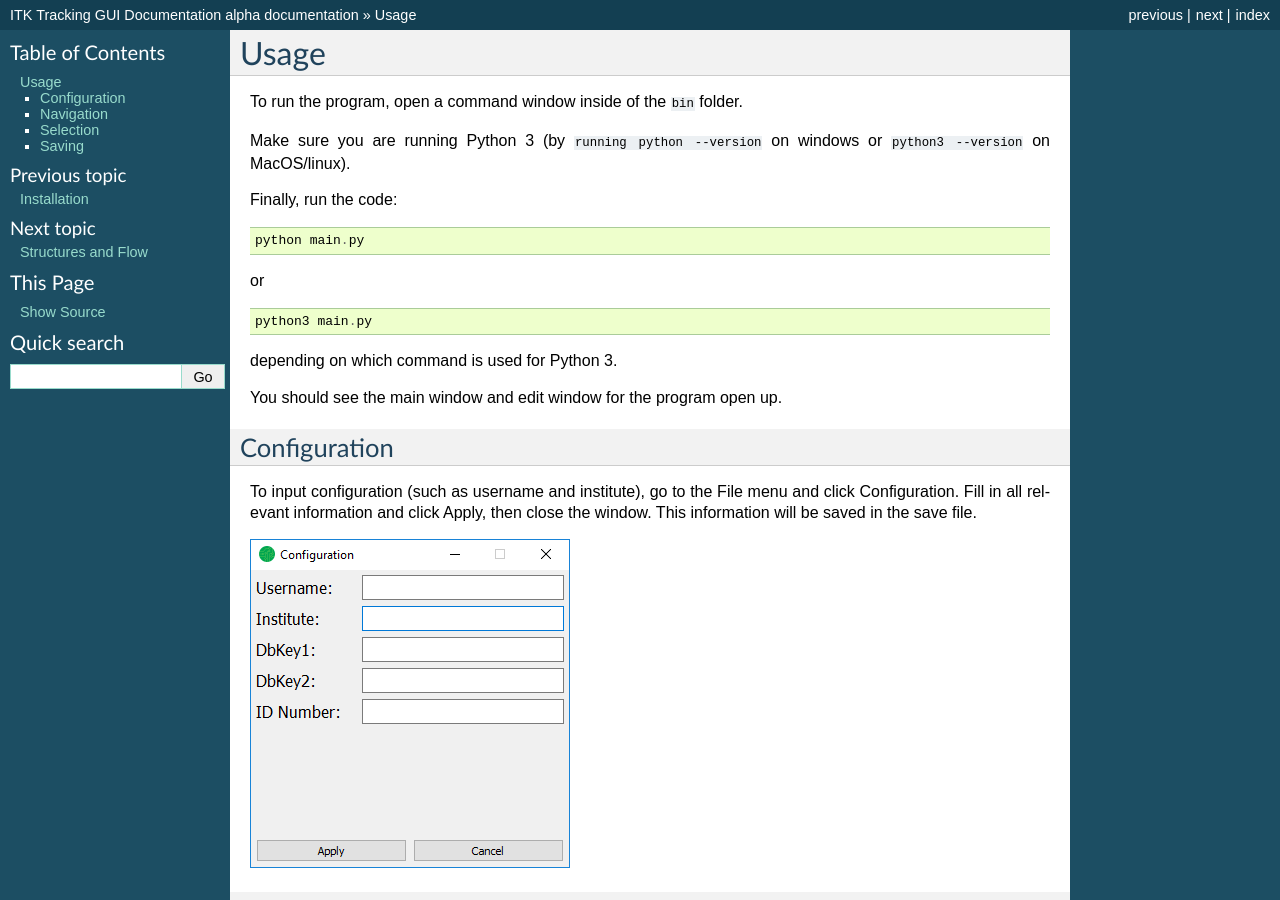
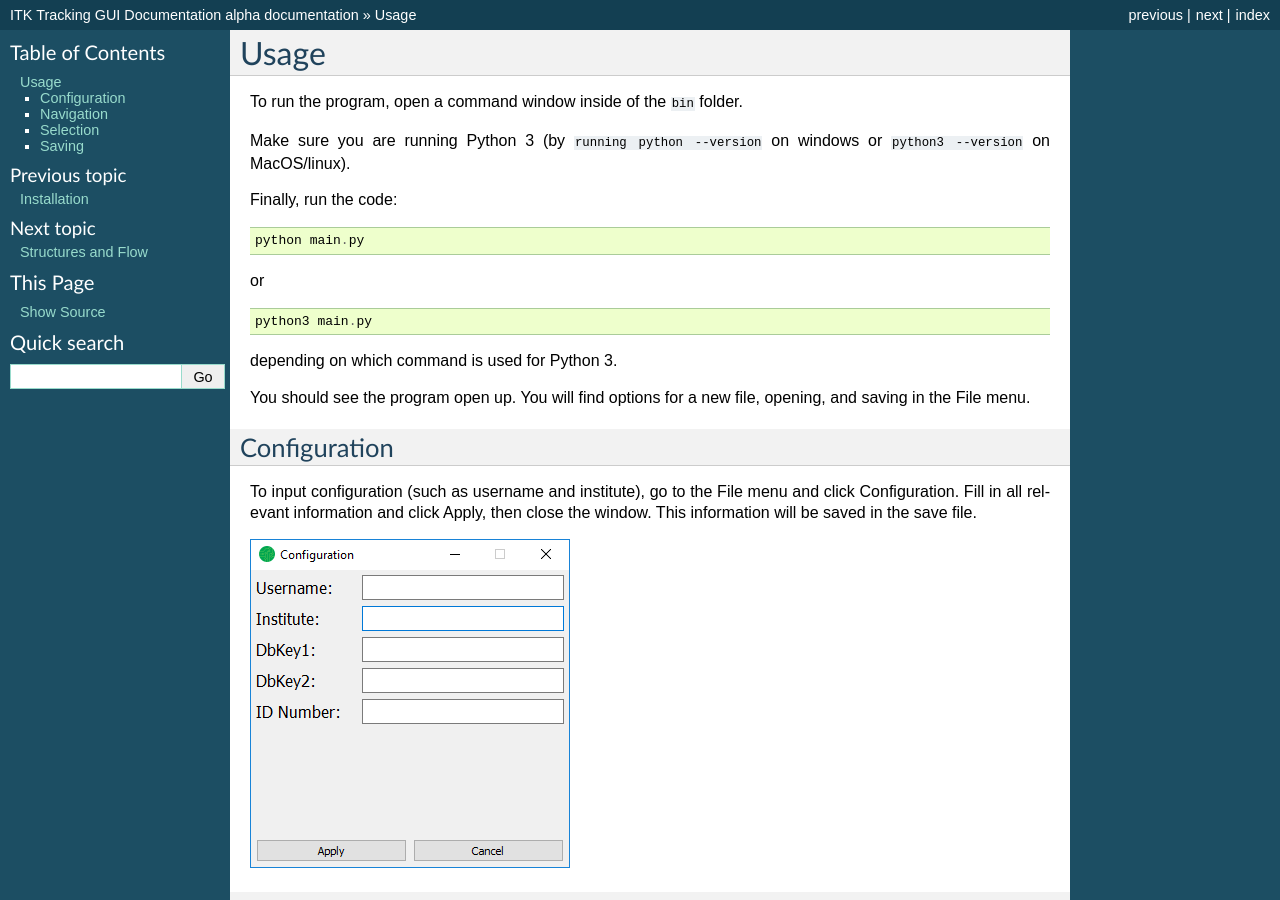
Before and after one commit to adamazoulay/ITkTrackingGUIDocs, a Sphinx documentation site: the page built from docs/usage.rst, in a window 1280 px wide and 900 px high. Built offline with Sphinx 7.4.7, drawn with Linux system fonts in a browser that asks for light colours.

Commit message:
Added info for File menu

```diff
--- a/docs/usage.rst
+++ b/docs/usage.rst
@@ -20,7 +20,7 @@ or
 
 depending on which command is used for Python 3.
 
-You should see the main window and edit window for the program open up.
+You should see the program open up. You will find options for a new file, opening, and saving in the File menu.
 
 
 Configuration
```
